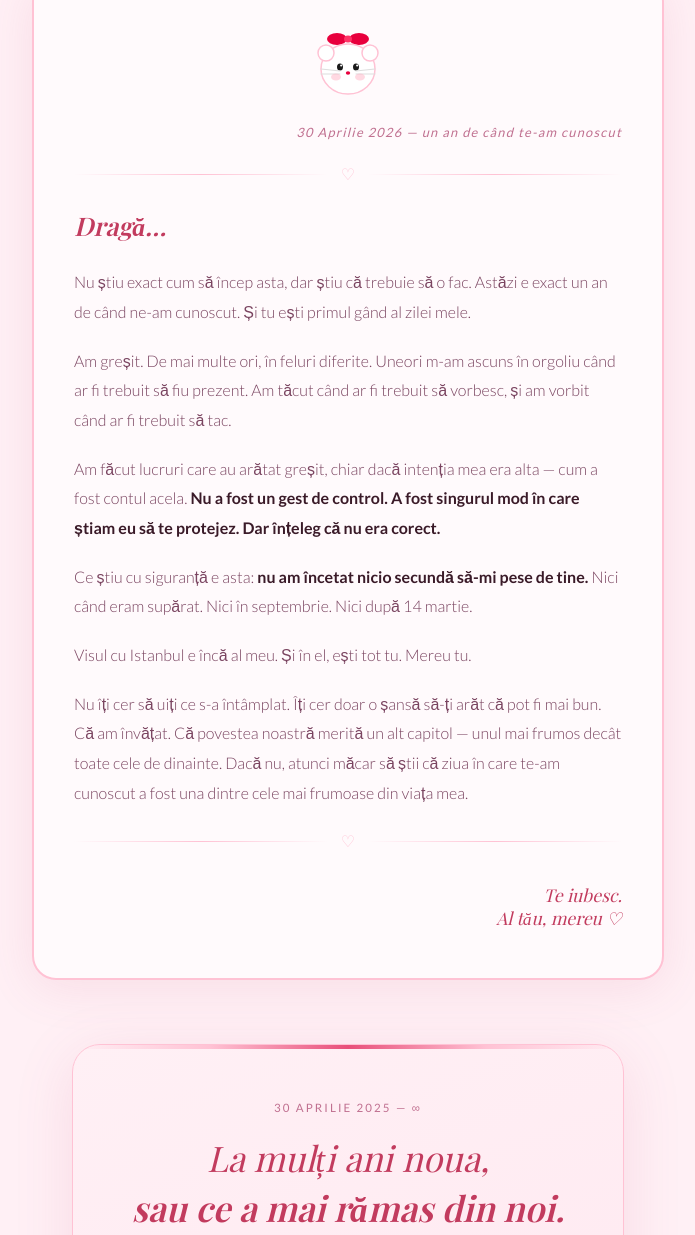
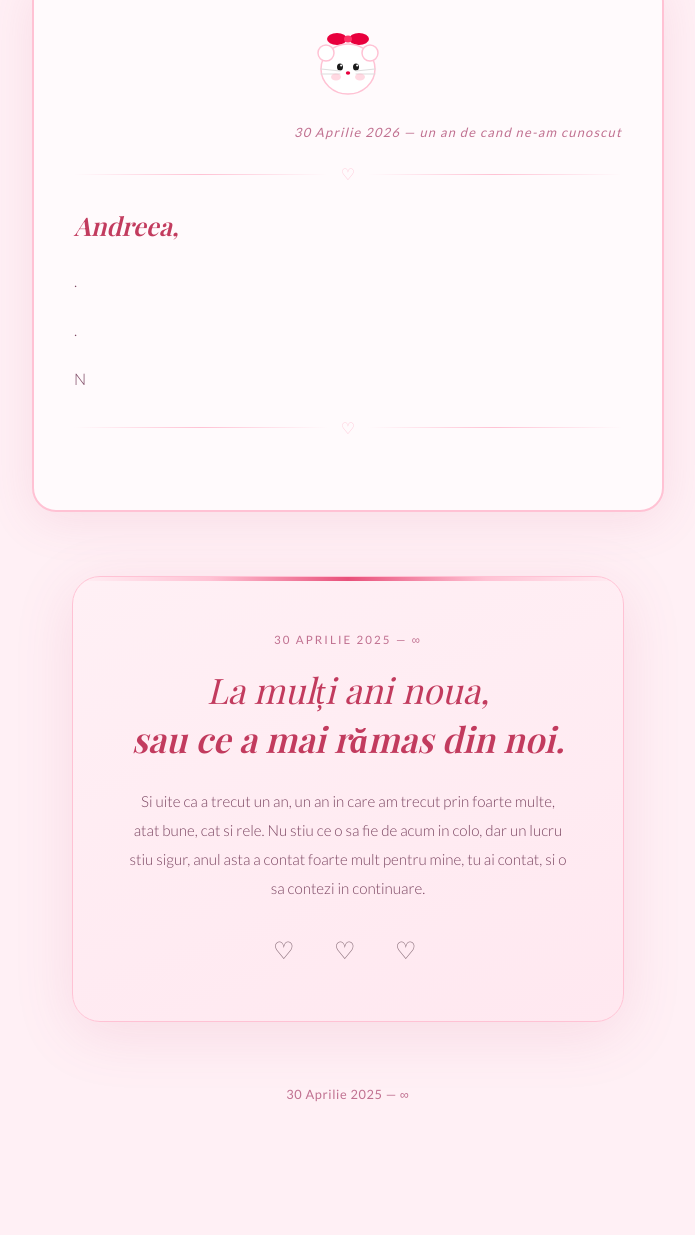
Before and after one commit to andreeaenjoyer/andreea, a plain HTML site: page index.html in a window 1280 px wide. Shown: the part 4786-6021 px from the top of the page, without its empty margins (292-987 px from the left). After the commit the page ends 5920 px from the top, so only its background shows below. Drawn offline with nearby package versions, Linux system fonts and the light colour scheme; a web font is replaced by a local one.

Commit message:
Update index.html

```diff
--- a/index.html
+++ b/index.html
@@ -501,20 +501,18 @@ footer{text-align:center;padding:2rem;color:var(--text-light);font-size:.8rem;le
         <ellipse cx="47" cy="50" rx="5" ry="3.5" fill="#ffb3c6" opacity=".5"/>
       </svg>
     </div>
-    <div class="letter-date">30 Aprilie 2026 — un an de când te-am cunoscut</div>
+    <div class="letter-date">30 Aprilie 2026 — un an de cand ne-am cunoscut</div>
     <div class="ribbon-line">♡</div>
-    <h2>Dragă…</h2>
+    <h2>Andreea,</h2>
 
-    <p id="lp1">Nu știu exact cum să încep asta, dar știu că trebuie să o fac. Astăzi e exact un an de când ne-am cunoscut. Și tu ești primul gând al zilei mele.</p>
-    <p id="lp2">Am greșit. De mai multe ori, în feluri diferite. Uneori m-am ascuns în orgoliu când ar fi trebuit să fiu prezent. Am tăcut când ar fi trebuit să vorbesc, și am vorbit când ar fi trebuit să tac.</p>
-    <p id="lp3">Am făcut lucruri care au arătat greșit, chiar dacă intenția mea era alta — cum a fost contul acela. <strong>Nu a fost un gest de control. A fost singurul mod în care știam eu să te protejez. Dar înțeleg că nu era corect.</strong></p>
-    <p id="lp4">Ce știu cu siguranță e asta: <strong>nu am încetat nicio secundă să-mi pese de tine.</strong> Nici când eram supărat. Nici în septembrie. Nici după 14 martie.</p>
-    <p id="lp5">Visul cu Istanbul e încă al meu. Și în el, ești tot tu. Mereu tu.</p>
-    <p id="lp6">Nu îți cer să uiți ce s-a întâmplat. Îți cer doar o șansă să-ți arăt că pot fi mai bun. Că am învățat. Că povestea noastră merită un alt capitol — unul mai frumos decât toate cele de dinainte. Dacă nu, atunci măcar să știi că ziua în care te-am cunoscut a fost una dintre cele mai frumoase din viața mea.</p>
+    <p id="lp1">.</p>
+    <p id="lp2">.</p>
+    <p id="lp3"></strong></p>
+    <p id="lp4"></p>
+    <p id="lp5"></p>
+    <p id="lp6">N</p>
 
     <div class="ribbon-line">♡</div>
-    <div class="sign">Te iubesc.<br>Al tău, mereu ♡</div>
-  </div>
 </section>
 
 <!-- ENDING -->
@@ -530,7 +528,7 @@ footer{text-align:center;padding:2rem;color:var(--text-light);font-size:.8rem;le
   </div>
 </section>
 
-<footer>Creat cu dragoste · 30 Aprilie 2026 ♡ Hello Kitty te iubește și ea</footer>
+<footer>30 Aprilie 2025 — ∞</footer>
 
 <script>
 /* CURSOR */
```
